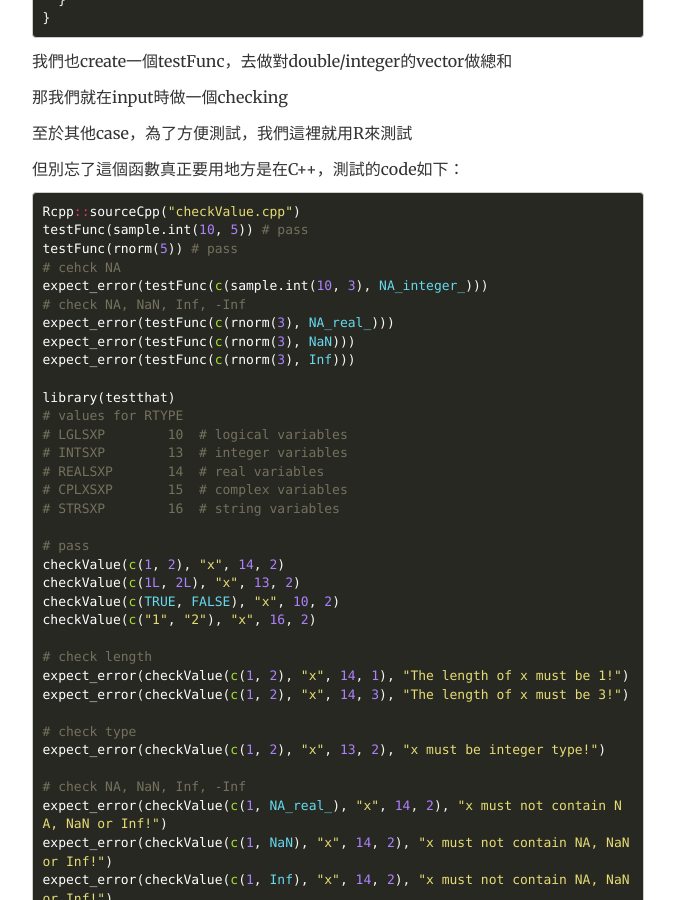
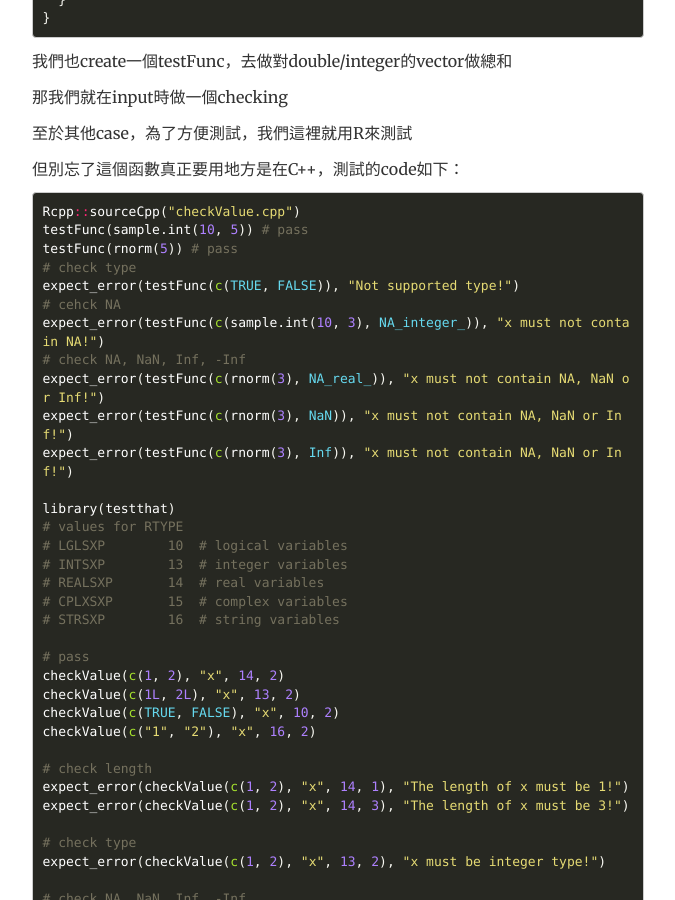
Before and after one commit to chengyucatch/chingchuan-chen.github.com, a Jekyll site: the page built from _posts/2017-03-31-Rcpp-object-check.md, in a window 1280 px wide and 900 px high, scrolled down 1817 px. Shown: the whole window, without its empty margins (302-977 px from the left). Built offline with Jekyll 4.4.1, drawn with Linux system fonts in a browser that asks for light colours; comment, search, counter and statistics services are not loaded.

Commit message:
modification

```diff
--- a/_posts/2017-03-31-Rcpp-object-check.md
+++ b/_posts/2017-03-31-Rcpp-object-check.md
@@ -102,12 +102,14 @@ double testFunc(SEXP x){
 Rcpp::sourceCpp("checkValue.cpp")
 testFunc(sample.int(10, 5)) # pass
 testFunc(rnorm(5)) # pass
+# check type
+expect_error(testFunc(c(TRUE, FALSE)), "Not supported type!")
 # cehck NA
-expect_error(testFunc(c(sample.int(10, 3), NA_integer_)))
+expect_error(testFunc(c(sample.int(10, 3), NA_integer_)), "x must not contain NA!")
 # check NA, NaN, Inf, -Inf
-expect_error(testFunc(c(rnorm(3), NA_real_)))
-expect_error(testFunc(c(rnorm(3), NaN)))
-expect_error(testFunc(c(rnorm(3), Inf)))
+expect_error(testFunc(c(rnorm(3), NA_real_)), "x must not contain NA, NaN or Inf!")
+expect_error(testFunc(c(rnorm(3), NaN)), "x must not contain NA, NaN or Inf!")
+expect_error(testFunc(c(rnorm(3), Inf)), "x must not contain NA, NaN or Inf!")
 
 library(testthat)
 # values for RTYPE
```
